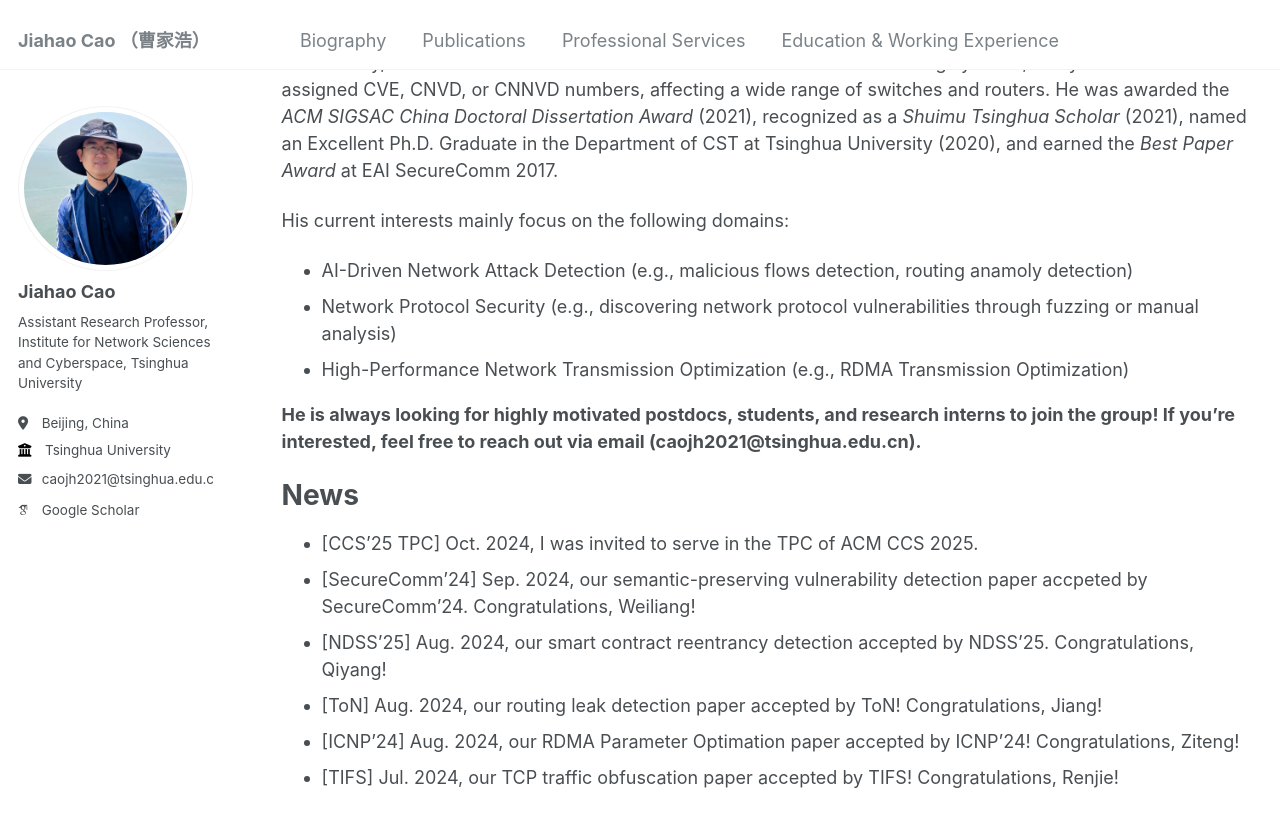
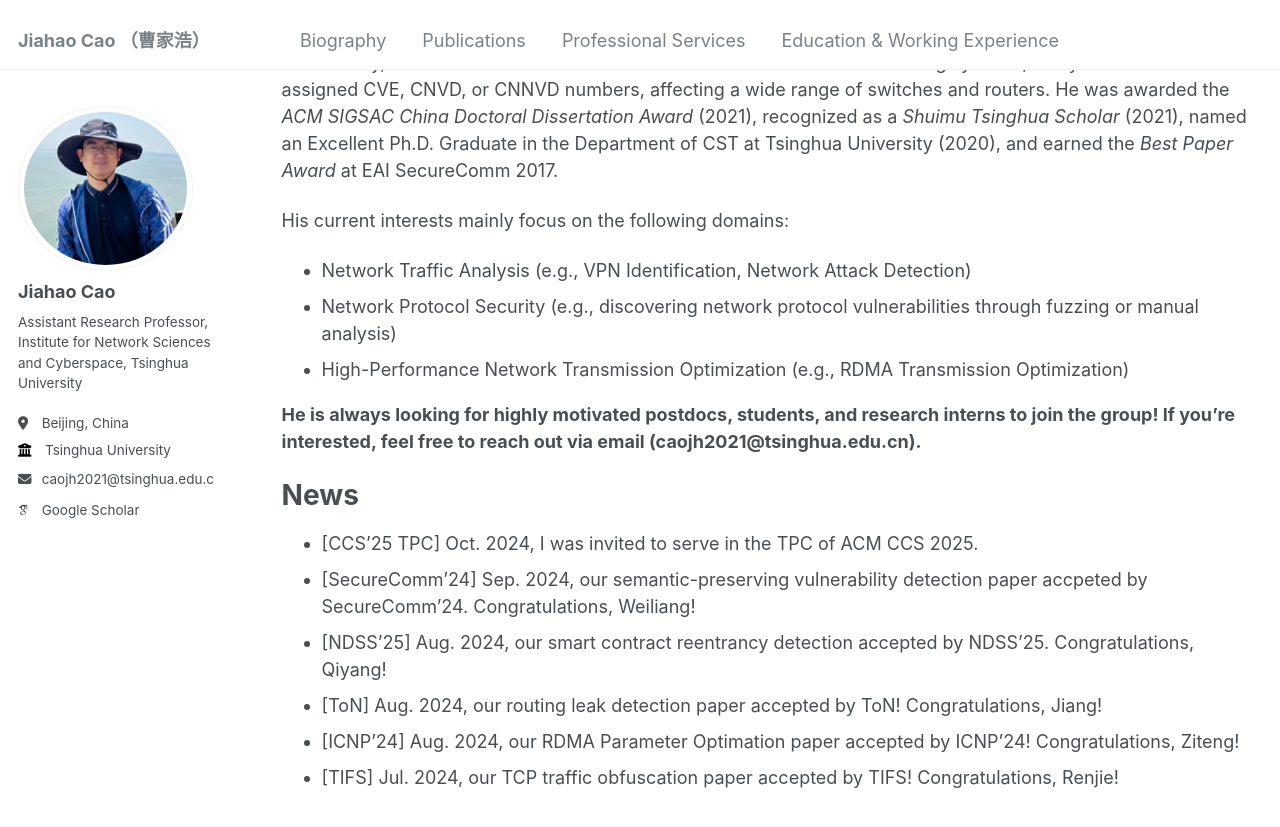
Before and after one commit to caojh15/caojh15.github.io, a Jekyll site: the page built from _pages/about.md, in a window 1280 px wide and 900 px high, scrolled down 370 px. Shown: the top 827 px of the window. Built offline with Jekyll 4.4.1, drawn with Linux system fonts in a browser that asks for light colours; some web fonts are replaced.

Commit message:
Update about.md

```diff
--- a/_pages/about.md
+++ b/_pages/about.md
@@ -13,7 +13,7 @@ Jiahao Cao is an Assistant Research Professor at the Institute for Network Scien
 He is broadly interested in security research related to networking protocols and systems. *He has published many papers in top-tier conferences and journals such as NDSS, ACM CCS, USENIX Security, INFOCOM, TIFS, ToN*. Additionally, he has discovered numerous vulnerabilities in various networking systems, many of which have been assigned CVE, CNVD, or CNNVD numbers, affecting a wide range of switches and routers. He was awarded the *ACM SIGSAC China Doctoral Dissertation Award* (2021), recognized as a *Shuimu Tsinghua Scholar* (2021), named an Excellent Ph.D. Graduate in the Department of CST at Tsinghua University (2020), and earned the *Best Paper Award* at EAI SecureComm 2017.
 
 His current interests mainly focus on the following domains:
-- AI-Driven Network Attack Detection (e.g., malicious flows detection, routing anamoly detection)
+- Network Traffic Analysis (e.g., VPN Identification, Network Attack Detection)
 - Network Protocol Security (e.g., discovering network protocol vulnerabilities through fuzzing or manual analysis)
 - High-Performance Network Transmission Optimization (e.g., RDMA Transmission Optimization)
 
```
